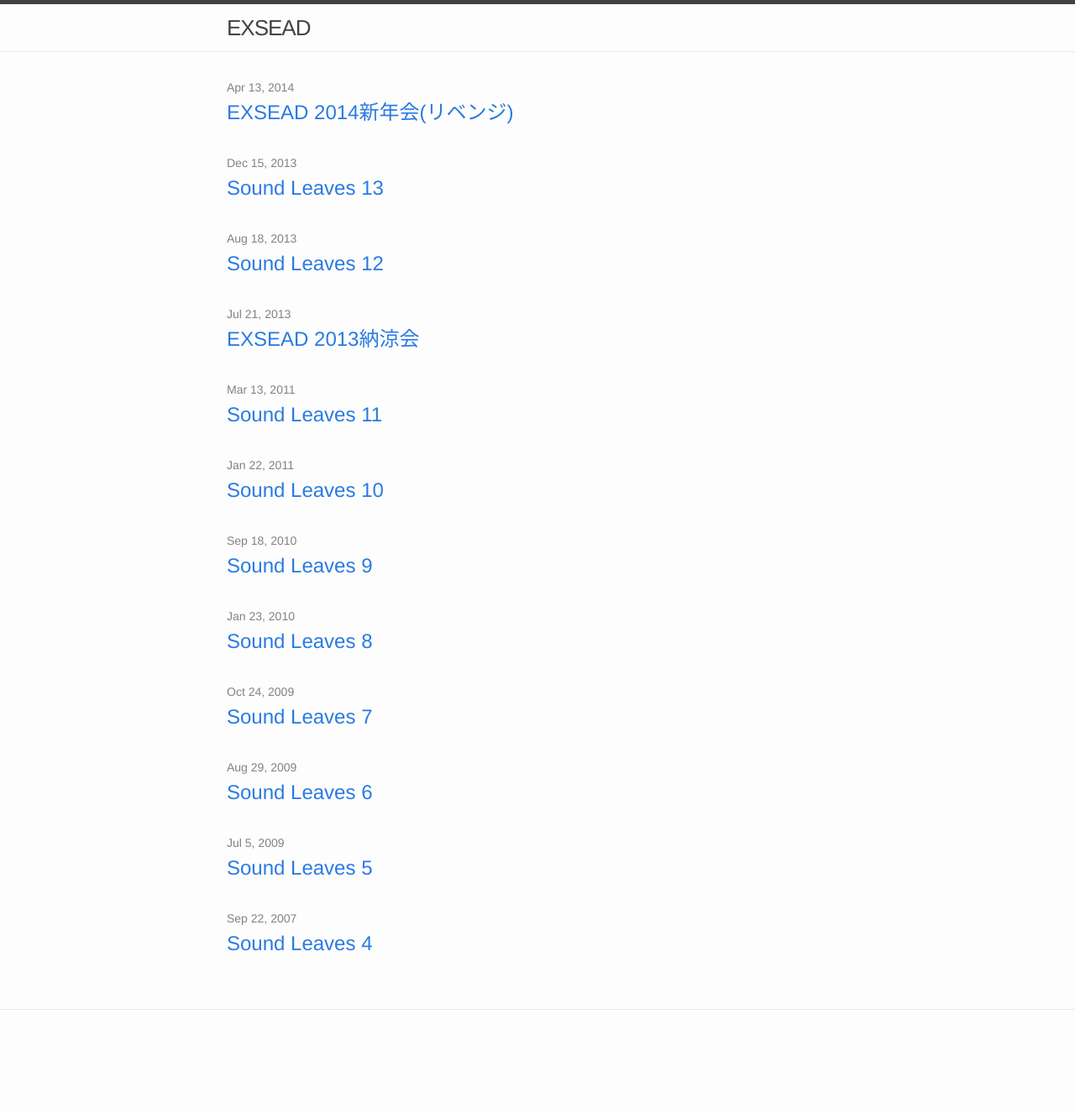
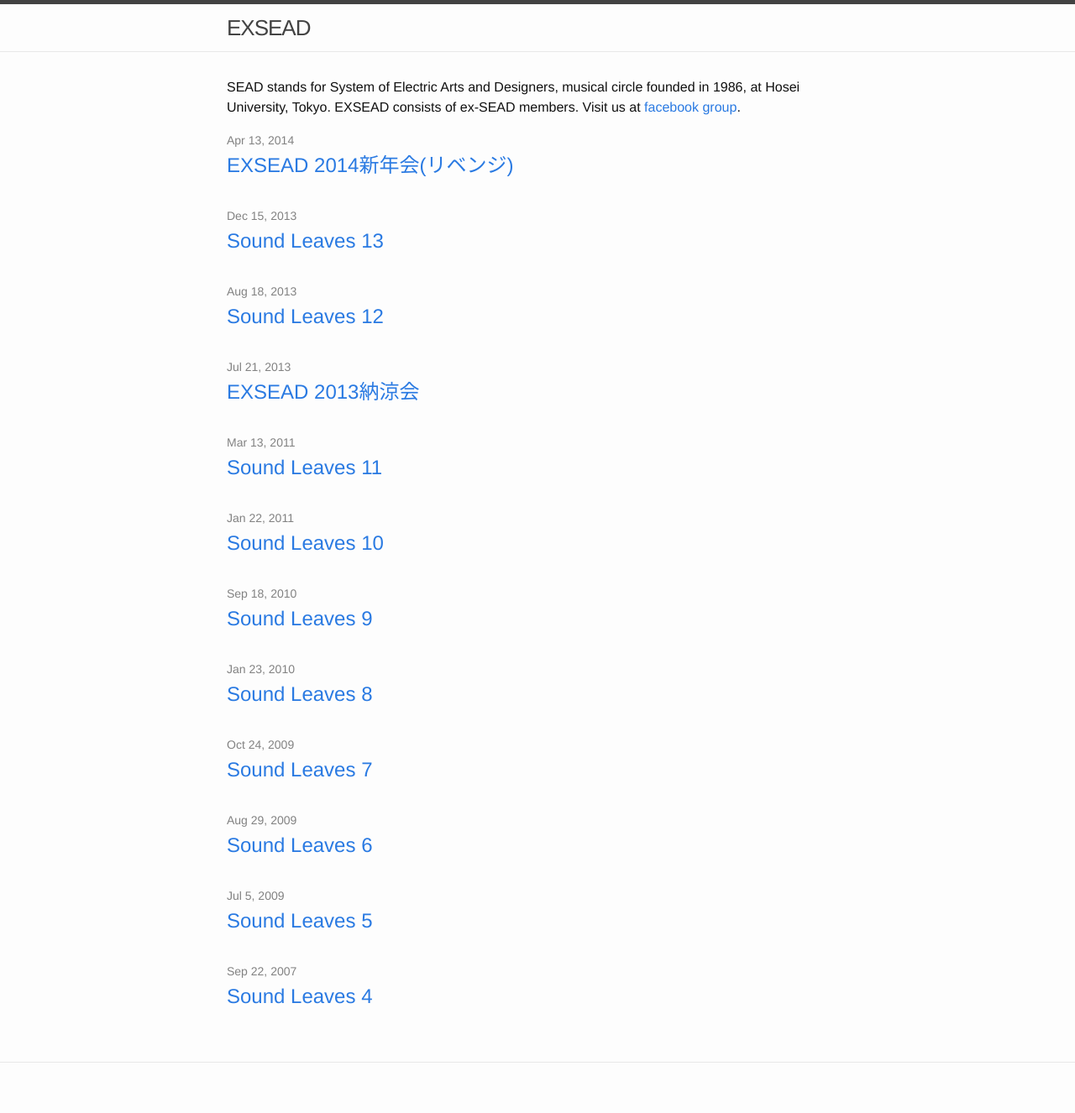
Before and after one commit to mrmt/exsead.com, a Jekyll site: the page built from index.html, in a window 1280 px wide. Shown: the whole page at 84% size. Built offline with Jekyll 4.4.1, drawn with Linux system fonts in a browser that asks for light colours; before the commit the page ends 1263 px from its top, so only the background shows below that.

```diff
--- a/index.html
+++ b/index.html
@@ -3,6 +3,14 @@ layout: default
 ---
 
 <div class="home">
+
+<p>
+    SEAD stands for System of Electric Arts and Designers,
+    musical circle founded in 1986, at Hosei University, Tokyo.
+    EXSEAD consists of ex-SEAD members.
+    Visit us at <a href="https://www.facebook.com/groups/487694724621361/">facebook group</a>.
+</p>
+
   <ul class="post-list">
     {% for post in site.posts %}
       <li>
```
Also changed, not shown: _posts/2013-07-21-meetup.md (+2 -0 lines).
